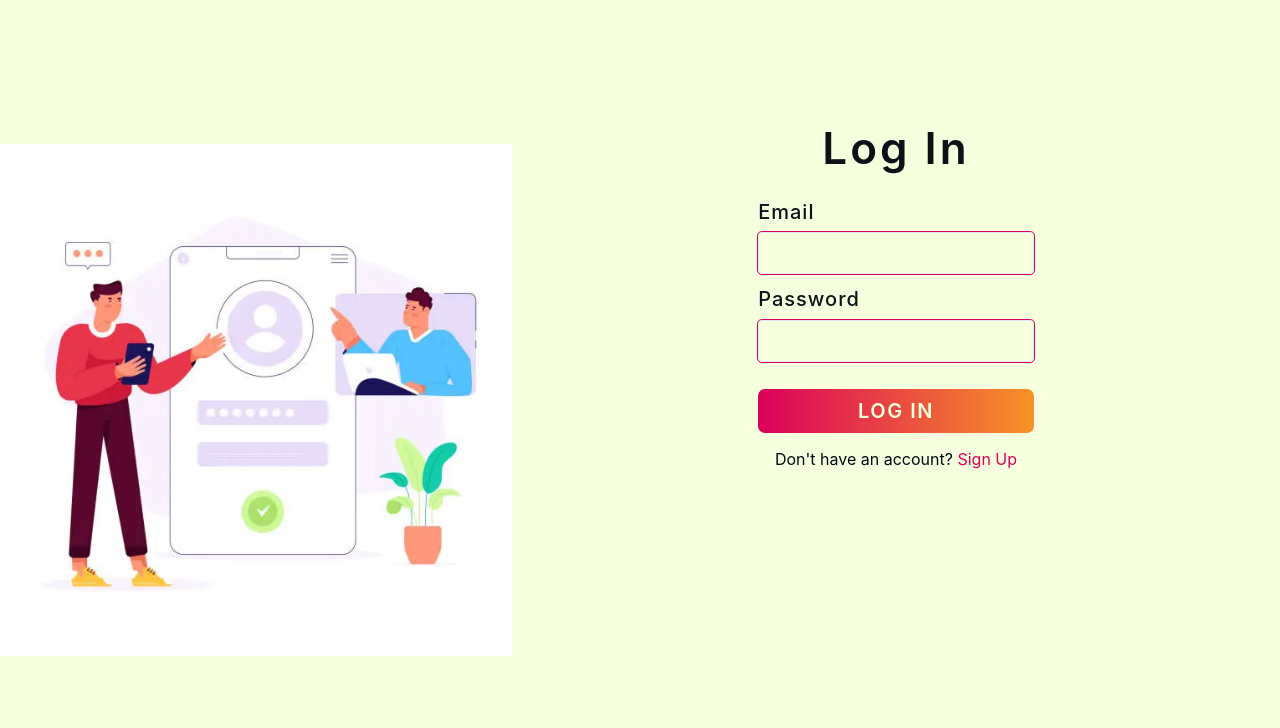
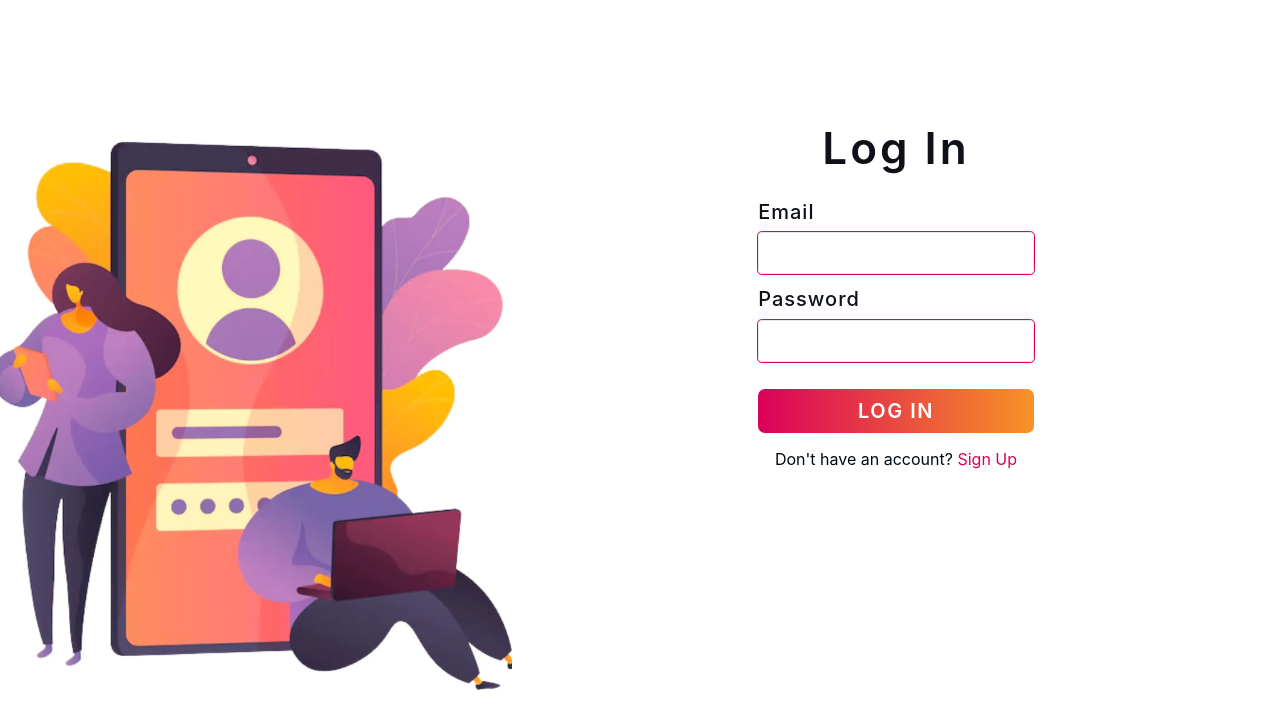
Before and after one commit to aditya-464/mern_social_media, a React (Create React App) app in the folder client/: page /login in a window 1280 px wide. Shown: the top 728 px of the page. Built offline with nearby package versions, Linux system fonts and the light colour scheme.

Commit message:
Image changed in login page and signup page

```diff
--- a/client/src/pages/LoginPage.jsx
+++ b/client/src/pages/LoginPage.jsx
@@ -1,22 +1,22 @@
 import React from 'react'
-import loginPageImage from "../assets/login-register.webp"
+import image1 from "../assets/login-signup-page.webp"
 import { Box, Flex, Img, Text } from '@chakra-ui/react'
 import { LoginForm } from 'components/LoginForm'
 
 export const LoginPage = () => {
   return (
     <>
-        <Flex className="login-page-container"
+      <Flex className="login-page-container"
         maxWidth={"100vw"}
         height={"100vh"}
         bgColor={"primaryLight"}>
         <Box className="login-image-container"
           width={"40%"}
-          height={"100%"}
-          display={"flex"}
-          justifyContent={"center"}
-          alignItems={"center"}>
-          <Img src={loginPageImage}>
+          height={"100%"}>
+          <Img src={image1}
+            width={"100%"}
+            height={"100%"}
+            objectFit={"cover"}>
           </Img>
         </Box>
         <Box className="login-text-container"
@@ -27,7 +27,7 @@ export const LoginPage = () => {
             width={"70%"}
             margin={"auto"}
             marginTop={"15%"}
-            >
+          >
             <Box className='welcome-text'
               textAlign={"center"}>
               <Text
@@ -35,7 +35,7 @@ export const LoginPage = () => {
                 fontWeight={600}
                 letterSpacing={"3px"}
                 marginBottom={"1%"}
-                >
+              >
                 Log In
               </Text>
 
--- a/client/src/pages/SignupPage.jsx
+++ b/client/src/pages/SignupPage.jsx
@@ -1,6 +1,6 @@
 import { SignupForm } from 'components/SignupForm'
 import React from 'react'
-import loginPageImage from "../assets/login-register.webp"
+import image1 from "../assets/login-signup-page.webp"
 import { Box, Flex, Img, Text } from '@chakra-ui/react'
 
 export const SignupPage = () => {
@@ -12,11 +12,11 @@ export const SignupPage = () => {
         bgColor={"primaryLight"}>
         <Box className="login-image-container"
           width={"40%"}
-          height={"100%"}
-          display={"flex"}
-          justifyContent={"center"}
-          alignItems={"center"}>
-          <Img src={loginPageImage}>
+          height={"100%"}>
+          <Img src={image1}
+            width={"100%"}
+            height={"100%"}
+            objectFit={"cover"}>
           </Img>
         </Box>
         <Box className="login-text-container"
--- a/client/src/theme.js
+++ b/client/src/theme.js
@@ -2,7 +2,7 @@ import { extendTheme } from "@chakra-ui/react";
 
 const theme = extendTheme({
     colors: {
-        primaryLight : "#F6FFDE",
+        primaryLight : "white",
         secondaryLight : "#e4e9d7",
         primaryDark : "#010a12",
         secondaryDark : "#0e1218",
```
Also changed, not shown: client/src/assets/login-signup-page.webp (added).
